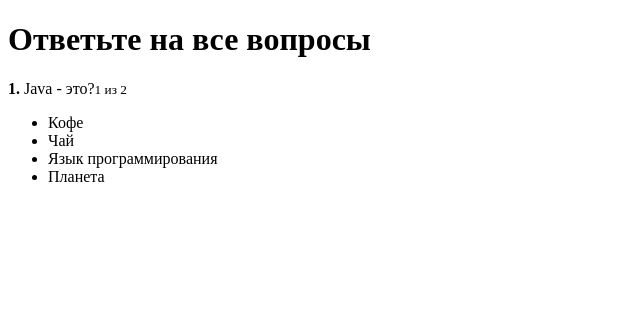
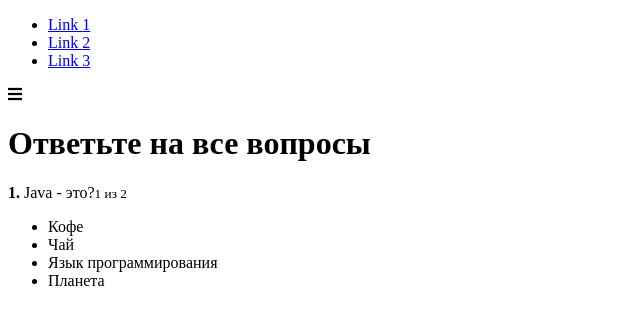
Before and after one commit to MusienkoYuriy97/react-quiz, a React app: page / in a window 1280 px wide. Shown: the top 324 px of the page, without its empty margins (0-640 px from the left). Built offline with nearby package versions, Linux system fonts and the light colour scheme.

Commit message:
Sixth folder - final

```diff
--- /dev/null
+++ b/src/components/Navigation/Drawer/Drawer.css
@@ -0,0 +1,42 @@
+.Drawer {
+    position: fixed;
+    left: 0;
+    top: 0;
+    bottom: 0;
+    width: 80%;
+    max-width: 300px;
+    padding: 20px 10px;
+    box-sizing: border-box;
+    background: #fff;
+    transform: translateX(0px);
+    transition: transform .22s ease-in;
+    z-index: 90;
+}
+
+.Drawer.close {
+    transform: translateX(-300px);
+}
+
+.Drawer ul {
+    list-style: none;
+    margin: 0;
+    padding: 0;
+}
+
+.Drawer ul li {
+    margin-bottom: 15px;
+}
+
+.Drawer ul li a {
+    color: #363d54;
+    font-size: 30px;
+    text-decoration: none;
+    background-color: #fff;
+    position: relative;
+    padding: 0 20px 10px 20px;
+    transition: opacity .3s;
+}
+
+.Drawer ul li a:hover, .active {
+    opacity: .7;
+}
--- /dev/null
+++ b/src/components/Navigation/Drawer/Drawer.js
@@ -0,0 +1,36 @@
+import React, { Component } from 'react';
+import Backdrop from '../../ui/Backdrop/Backdrop';
+import classes from './Drawer.css';
+
+const links = [1, 2, 3]
+
+class Drawer extends Component {
+    renderLinks() {
+        return links.map((link, index) => {
+            return (
+                <li key={index}>
+                    <a href='s'>Link {link}</a>
+                </li>
+            )
+        })
+    }
+
+    render() {
+        const cls = [classes.Drawer];
+        if (!this.props.isOpen) {
+            cls.push(classes.close)
+        }
+        return (
+            <React.Fragment>
+                <nav className={cls.join(' ')}>
+                    <ul>
+                        {this.renderLinks()}
+                    </ul>
+                </nav>
+                { this.props.isOpen ? <Backdrop onClose={this.props.onClose}/> : null}
+            </React.Fragment>
+        )
+    }
+}
+
+export default Drawer
--- /dev/null
+++ b/src/components/Navigation/MenuToggle/MenuToggle.css
@@ -0,0 +1,18 @@
+.MenuToggle {
+    position: fixed;
+    top: 40px;
+    left: 40px;
+    font-size: 20px;
+    cursor: pointer;
+    color: #fff;
+    transition: all .22s ease-in;
+    z-index: 100;
+}
+
+.MenuToggle:hover {
+    opacity: .7;
+}
+
+.MenuToggle.open {
+    left:  320px;
+}
--- /dev/null
+++ b/src/components/Navigation/MenuToggle/MenuToggle.js
@@ -0,0 +1,26 @@
+import React from 'react';
+import classes from './MenuToggle.css';
+
+const MenuToggle = props => {
+    const cls = [
+        classes.MenuToggle,
+        'fa',
+        props.is
+    ];
+
+    if (props.isOpen) {
+        cls.push('fa-times');
+        cls.push(classes.open);
+    } else {
+        cls.push('fa-bars');
+    }
+    return (
+        <i
+            className={cls.join(' ')}
+            onClick={props.onToggle}
+        />
+
+    )
+}
+
+export default MenuToggle
--- /dev/null
+++ b/src/components/ui/Backdrop/Backdrop.css
@@ -0,0 +1,9 @@
+.Backdrop {
+    z-index: 50;
+    background: rgba(0, 0, 0, .7);
+    position: fixed;
+    top: 0;
+    left: 0;
+    bottom: 0;
+    right: 0;
+}
--- /dev/null
+++ b/src/components/ui/Backdrop/Backdrop.js
@@ -0,0 +1,8 @@
+import React from 'react';
+import classes from './Backdrop.css'
+
+const Backdrop = props => {
+    return (<div className={classes.Backdrop} onClick={props.onClose} />)
+}
+
+export default Backdrop;
--- a/src/hoc/Layout/Layout.js
+++ b/src/hoc/Layout/Layout.js
@@ -1,10 +1,32 @@
 import React, { Component } from 'react';
 import classes from './Layout.css';
+import MenuToggle from '../../components/Navigation/MenuToggle/MenuToggle';
+import Drawer from '../../components/Navigation/Drawer/Drawer';
 
 class Layout extends Component {
+    state = {
+        menu: false
+    }
+
+    toggleMenuHandler = () => {
+        this.setState({ menu: !this.state.menu })
+    }
+
+    menuCloseHandler = () => {
+        this.setState({ menu: false })
+    }
+
     render() {
         return (
             <div className={classes.Layout}>
+                <Drawer
+                    isOpen={this.state.menu}
+                    onClose={this.menuCloseHandler}
+                />
+                <MenuToggle
+                    onToggle={this.toggleMenuHandler}
+                    isOpen={this.state.menu}
+                />
                 <main>
                     {this.props.children}
                 </main>
```
